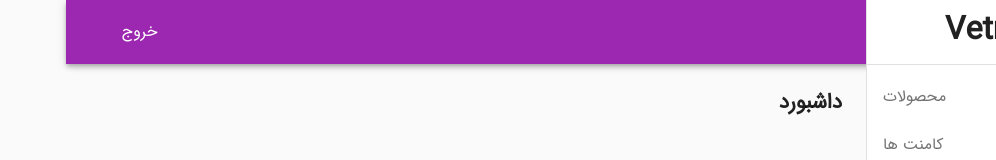
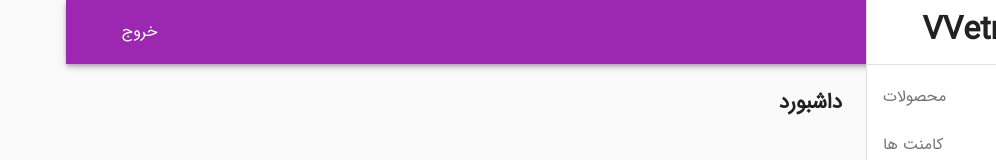
Before and after one commit to onlineceoco/vetnow-admin, a React (Create React App) app: page / in a window 1280 px wide. Shown: the top 160 px of the page, without its empty margins (284-1280 px from the left). Built offline with nearby package versions, Linux system fonts and the light colour scheme; no server answers; sample sign-in values are in the browser's storage; what jss-rtl would draw is missing.

Commit message:
changed title

```diff
--- a/src/components/Layout/Layout.js
+++ b/src/components/Layout/Layout.js
@@ -88,7 +88,7 @@ function ResponsiveDrawer(props) {
           fontSize: "2rem",
         }}
       >
-        Vetna
+        VVetnow
       </div>
       <Divider />
       <List>
```
